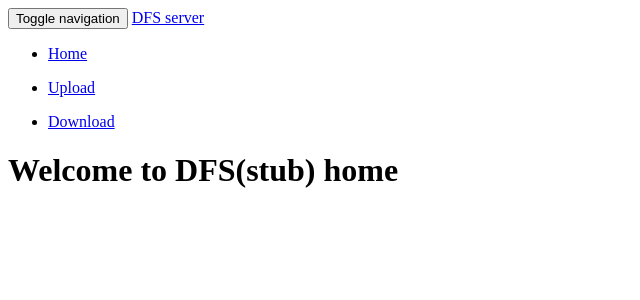
After one commit to OSgroup-wwzz/DFS, a Flask app: template templates/index.html in a window 1280 px wide. The commit adds this page. Shown: the top 300 px of the page, without its empty margins (0-640 px from the left). Run offline with Flask 2, Linux system fonts and the light colour scheme; the template is opened without the code that fills it, so the values that code supplies are empty; some libraries are stand-ins or nearby versions.

Commit message:
Remove the image and a stub frame The idea file may or may not be useful

```diff
--- /dev/null
+++ b/templates/base.html
@@ -0,0 +1,37 @@
+{% extends "bootstrap/base.html" %}
+
+{% block navbar %}
+<div class="navbar navbar-inverse" role=navigation>
+    <div class=container>
+        <div class=navbar-header>
+            <button type=button class=navbar-toggle
+                    data-toggle=collapse data-target=".navbar-collapse">
+                <span class=sr-only>Toggle navigation</span>
+                <span class=icon-bar></span>
+            </button>
+            <a class=navbar-brand href="/">DFS server</a>
+        </div>
+        <div class="navbar-collapse collapse">
+            <ul class="nav navbar-nav">
+                <li><a href="/">Home</a></li>
+            </ul>
+            <ul class="nav navbar-nav">
+                <li><a href="/upload">Upload</a></li>
+            </ul>
+            <ul class="nav navbar-nav">
+                <li><a href="/download">Download</a></li>
+            </ul>
+        </div>
+    </div>
+</div>
+{% endblock %}
+
+{% block content %}
+<div class=container>
+    <div class=page-header>
+        <h1>{% block subtitle %}{% endblock %}</h1>
+        {% block subcontent %}{% endblock %}
+    </div>
+
+</div>
+{% endblock %}
--- /dev/null
+++ b/templates/index.html
@@ -0,0 +1,9 @@
+{% extends "base.html" %}
+
+{% block title %}DFS server{% endblock %}
+
+{% block navbar %}
+{{ super() }}
+{% endblock %}
+
+{% block subtitle %}Welcome to DFS(stub) home{% endblock %}
```
Also changed, not shown: templates/404.html (+19 -5 lines), templates/download.html (added, +9 -0 lines), static/dead_link.png (deleted).
